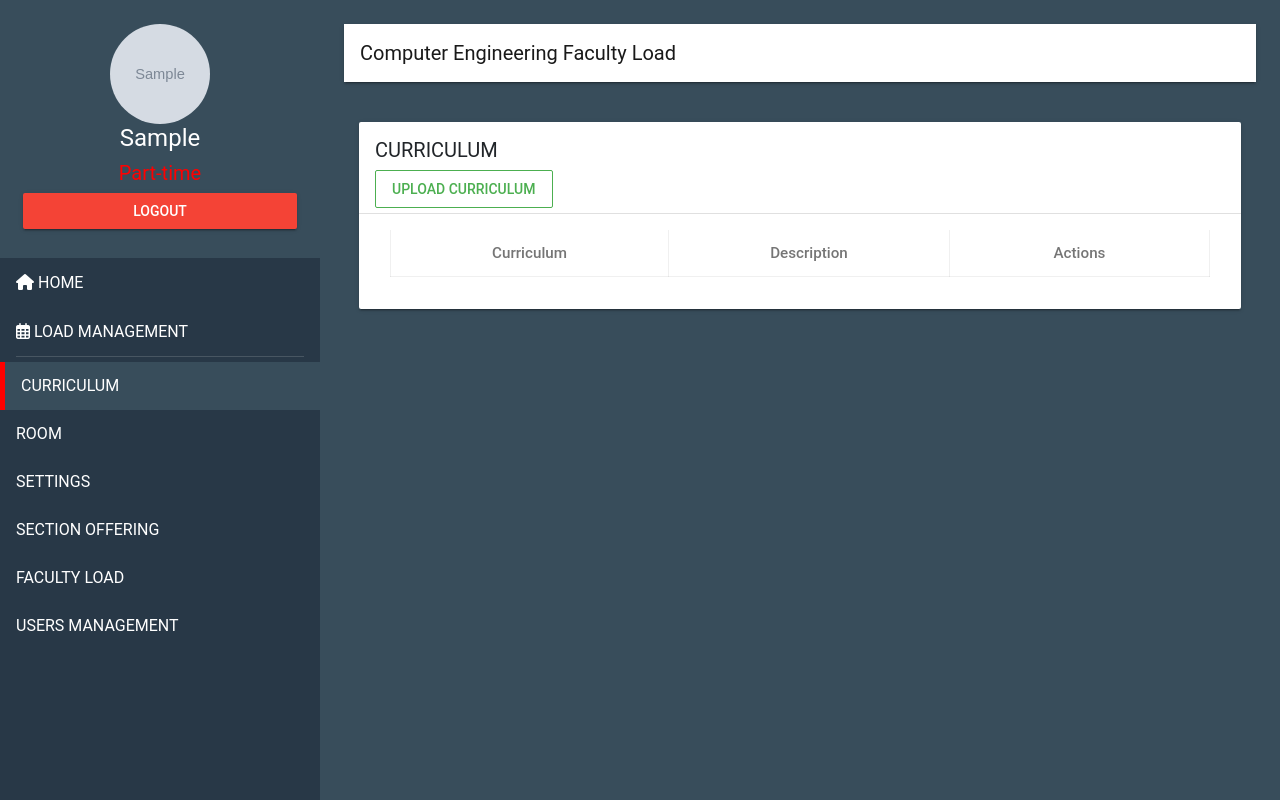
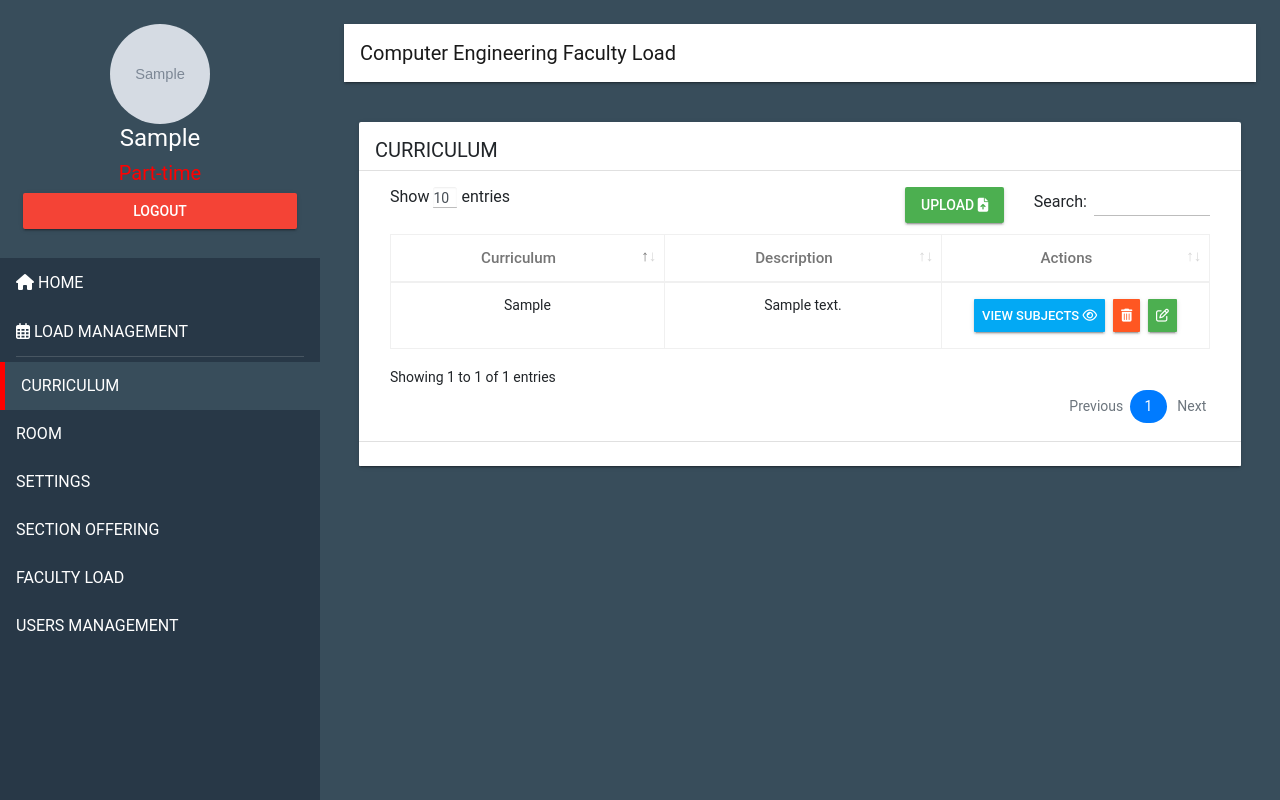
Before and after one commit to binteezyy/faculty-load-manager, a Django app: page /chairperson/curriculum/ in a window 1280 px wide. Run offline with Django 3.2, Linux system fonts and the light colour scheme; a user stored in the database is signed in; tables that the repository leaves empty hold one stand-in row (values such as "Sample post"); grey boxes marked "Sample" are stand-in pictures; lists and menus that the app fills with data are empty; some libraries are stand-ins or nearby versions.

Commit message:
CURRICULUM: UI + CRUD POLISHING

```diff
--- a/faculty_load_manager/load_manager/model_forms.py
+++ b/faculty_load_manager/load_manager/model_forms.py
@@ -17,6 +17,11 @@ class UserForm(BSModalForm):
         model = FacultyProfile
         exclude = ['faculty']
 
+class CurriculumForm(BSModalForm):
+    class Meta:
+        model = Curriculum
+        exclude = ['']
+
 class SectionOfferingProfessorForm(BSModalForm):
     class Meta:
         model = SectionOffering
--- a/faculty_load_manager/load_manager/templates/load_manager/components/chairperson/curriculum.html
+++ b/faculty_load_manager/load_manager/templates/load_manager/components/chairperson/curriculum.html
@@ -12,8 +12,7 @@
 {% include "_modal.html" %}
 <div class="card animated fadeInDown settings-card">
   <div class="card-header">
-    <h5>Curriculum</h5> <button type="button" id="curriculum-upload" class="btn btn-success btn-outline-success" name="button">Upload Curriculum</button>
-
+    <h5>Curriculum</h5>
   </div>
   <div class="card-content">
     <div class="container-fluid">
@@ -42,7 +41,9 @@
       </div>
     </div>
   </div>
+  <div class="card-footer">
 
+  </div>
 </div>
 {% endblock content %}
 
@@ -53,9 +54,7 @@
 <script type="text/javascript">
 
   $(document).ready(function () {
-    $("#curriculum-upload").modalForm({
-      formURL: "{% url 'settings-curriculum-upload' %}"
-    });
+
     $('#curriculum-select').select2({
       // maximumSelectionLength: 3,
     });
@@ -66,6 +65,21 @@
     var tables = '/' + $('#curriculum-select').val() + '/subjects/';
     $('#curriculum-table').DataTable({
       "dataType": 'json',
+      "dom": "<'row'<'col-md-4'l><'col-md-8'<'row float-right'<'col-6 upload-cur'><'col-6 'Bf>>>>" +
+            "<'row'<'col-md-6'><'col-md-6'>>" +
+            "<'row'<'col-md-12't>><'row'<'col-md-12'ip>>",
+      "initComplete": function(settings, json) {
+        $("div.upload-cur").html('<button type="button" id="curriculum-upload" class="float-right btn btn-s btn-success btn-raised" name="button">Upload <i class="fas fa-file-upload"></i></button>');
+        $(".delete-curriculum").each(function () {
+          $(this).modalForm({formURL: $(this).data('id')});
+        });
+        $(".update-curriculum").each(function () {
+          $(this).modalForm({formURL: $(this).data('id')});
+        });
+        $("#curriculum-upload").modalForm({
+          formURL: "{% url 'settings-curriculum-upload' %}"
+        });
+      },
       "ajax": {
         "processing": true,
         "dataSrc": '',
@@ -87,8 +101,13 @@
           "targets": 2,
           "data": "fields.curriculum-pk",
           render: function (data, type, row) {
-            return '<button type="button" class="read btn btn-sm btn-primary m-1" data-id="' + data + '">' +
-              '<span class="fa fa-edit"></span><a href="/chairperson/curriculum/' + data + '"> Edit Curriculum Subjects </a> </button>'
+            let render = '<a href="/chairperson/curriculum/' + data + '"><button type="button" class="btn btn-sm btn-raised btn-info m-1">'+
+              'VIEW SUBJECTS <span class="fa fa-eye"></span></button></a>' +
+              '<button type="button" class="delete-curriculum btn btn-sm btn-raised btn-warning m-1" data-id="/delete/curriculum/'+data+'">'+
+              '<span class="fa fa-trash"></span></button>'+
+              '<button type="button" class="update-curriculum btn btn-sm btn-raised btn-success m-1" data-id="/update/curriculum/'+data+'">'+
+                '<span class="fa fa-edit"></span></button>';
+            return render
           }
 
         },
--- a/faculty_load_manager/load_manager/urls.py
+++ b/faculty_load_manager/load_manager/urls.py
@@ -36,6 +36,9 @@ urlpatterns = [
     path('delete/faculty-load/<int:pk>', model_views.FacultyLoadDeleteView.as_view(), name='delete-faculty-load'),
 
     ##SEMESTER OFFERING
+    ## CURRICULUM
+    path('update/curriculum/<int:pk>', model_views.CurriculumUpdateView.as_view(), name='update-curriculum'),
+    path('delete/curriculum/<int:pk>', model_views.CurriculumDeleteView.as_view(), name='delete-curriculum'),
     # SUBJECT
     path('create/curriculum/subjects', model_views.SubjectCreateView.as_view(), name='create-curriculum-subject'),
     path('read/curriculum/subject/<int:pk>', model_views.SubjectReadView.as_view(), name='read-curriculum-subject'),
--- a/faculty_load_manager/load_manager/views.py
+++ b/faculty_load_manager/load_manager/views.py
@@ -331,22 +331,6 @@ def curriculum_subject_edit(request, pk):
             'subjects': subjects,
         }
         return render(request, 'load_manager/components/chairperson/curriculum-edit.html', context)
-    # if request.method == 'POST':
-    #     for subject in subjects:
-    #         # subject.minor_flag = request.POST.get('%s-minor-flag' % (subject.subject_code))
-    #         # subject.thesis_flag = request.POST.get('%s-thesis-flag' % (subject.subject_code))
-    #         # subject.save()
-    #         if request.POST.get('%s-minor-flag' % (subject.subject_code)):
-    #             subject.minor_flag = True
-    #             subject.thesis_flag = False
-    #             print('%s Offered' % (subject.subject_code))
-    #         else:
-    #             subject.minor_flag = False
-
-    #         a = request.POST.get('room-STAT 2053')
-    #         print(a)
-    #         subject.save()
-    #     return redirect('settings-curriculum')
 
 @login_required
 @user_passes_test(lambda u: u.is_superuser)
@@ -374,7 +358,6 @@ def curriculum_subject_table(request, pk):
     pprint(data)
     return HttpResponse(data, content_type='application/json')
 
-    return HttpResponse(subjects)
 
 @login_required
 @user_passes_test(lambda u: u.is_superuser or u.is_staff )
```
Also changed, not shown: faculty_load_manager/load_manager/model_views.py (+17 -0 lines).
